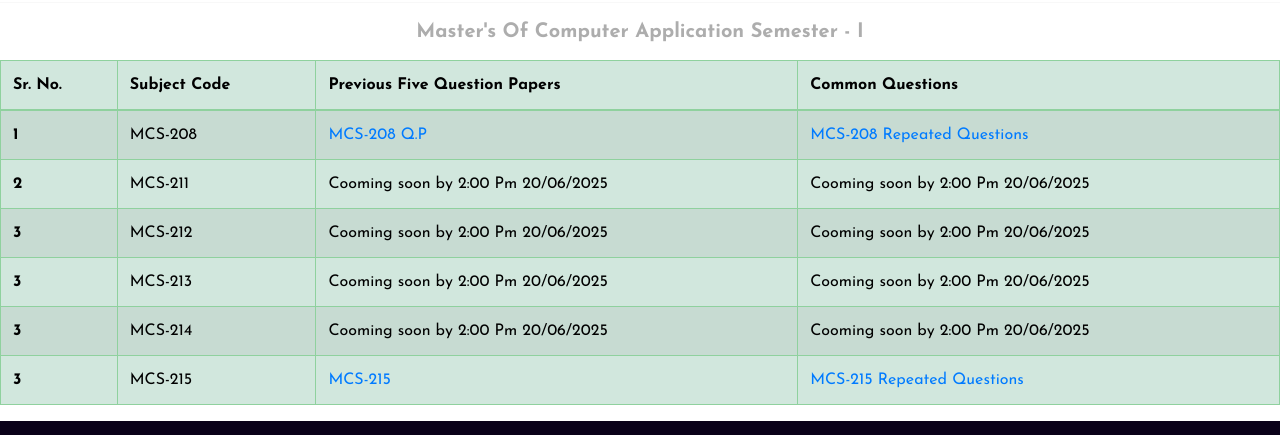
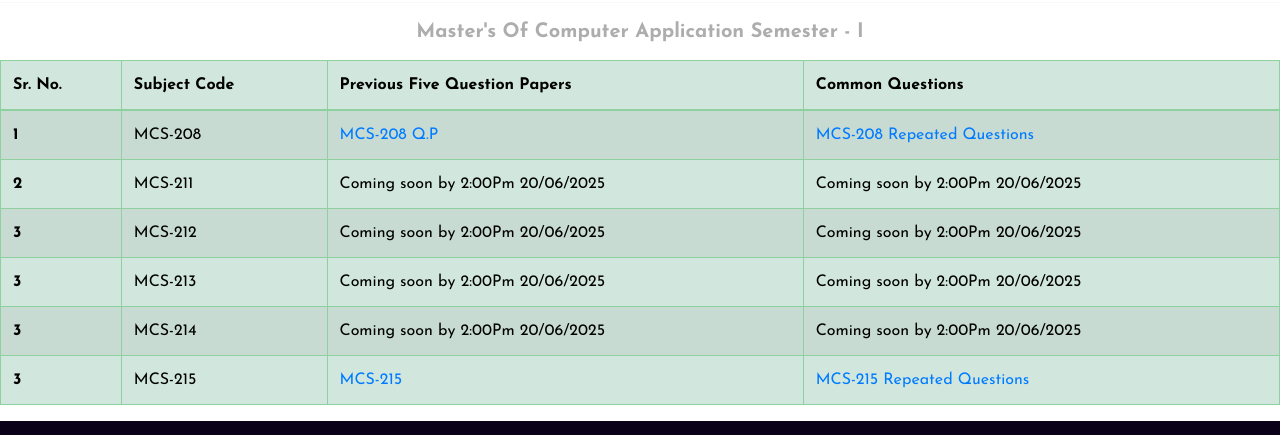
Before and after one commit to VikasPawar96k/VikasPawarSpace, a plain HTML site: page SubDomain/MCAOL2025SEMI.html in a window 1280 px wide. Shown: the part 196-631 px from the top of the page. Drawn offline with nearby package versions, Linux system fonts and the light colour scheme; files that its build step writes are made by us from their sources.

Commit message:
Spelling mistake changes

```diff
--- a/SubDomain/MCAOL2025SEMI.html
+++ b/SubDomain/MCAOL2025SEMI.html
@@ -93,26 +93,26 @@
     <tr>
       <th scope="row">2</th>
       <td>MCS-211</td>
-      <td>Cooming soon by 2:00 Pm 20/06/2025</td>
-      <td>Cooming soon by 2:00 Pm 20/06/2025</td>
+      <td>Coming soon by 2:00Pm 20/06/2025</td>
+      <td>Coming soon by 2:00Pm 20/06/2025</td>
     </tr>
     <tr>
       <th scope="row">3</th>
       <td>MCS-212</td>
-      <td>Cooming soon by 2:00 Pm 20/06/2025</td>
-      <td>Cooming soon by 2:00 Pm 20/06/2025</td>
+      <td>Coming soon by 2:00Pm 20/06/2025</td>
+      <td>Coming soon by 2:00Pm 20/06/2025</td>
     </tr>
     <tr>
       <th scope="row">3</th>
       <td>MCS-213</td>
-      <td>Cooming soon by 2:00 Pm 20/06/2025</td>
-      <td>Cooming soon by 2:00 Pm 20/06/2025</td>
+      <td>Coming soon by 2:00Pm 20/06/2025</td>
+      <td>Coming soon by 2:00Pm 20/06/2025</td>
     </tr>
     <tr>
       <th scope="row">3</th>
       <td>MCS-214</td>
-      <td>Cooming soon by 2:00 Pm 20/06/2025</td>
-      <td>Cooming soon by 2:00 Pm 20/06/2025</td>
+      <td>Coming soon by 2:00Pm 20/06/2025</td>
+      <td>Coming soon by 2:00Pm 20/06/2025</td>
     </tr>
     <tr>
       <th scope="row">3</th>
```
